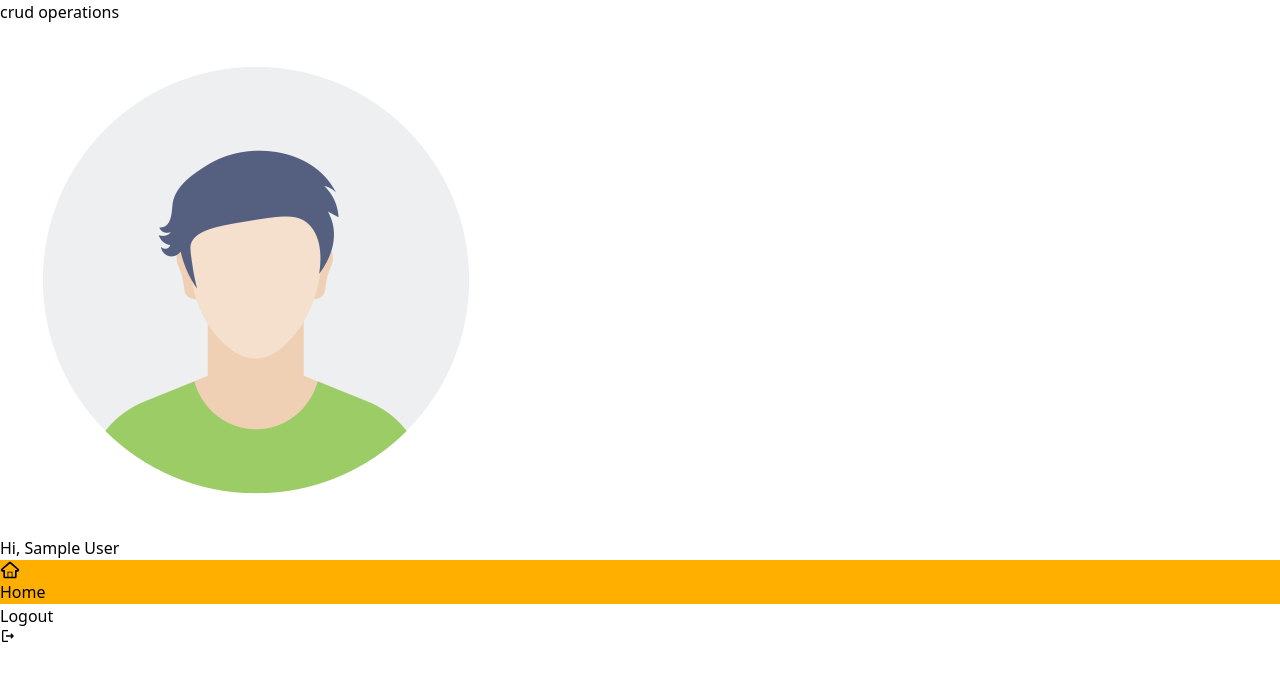
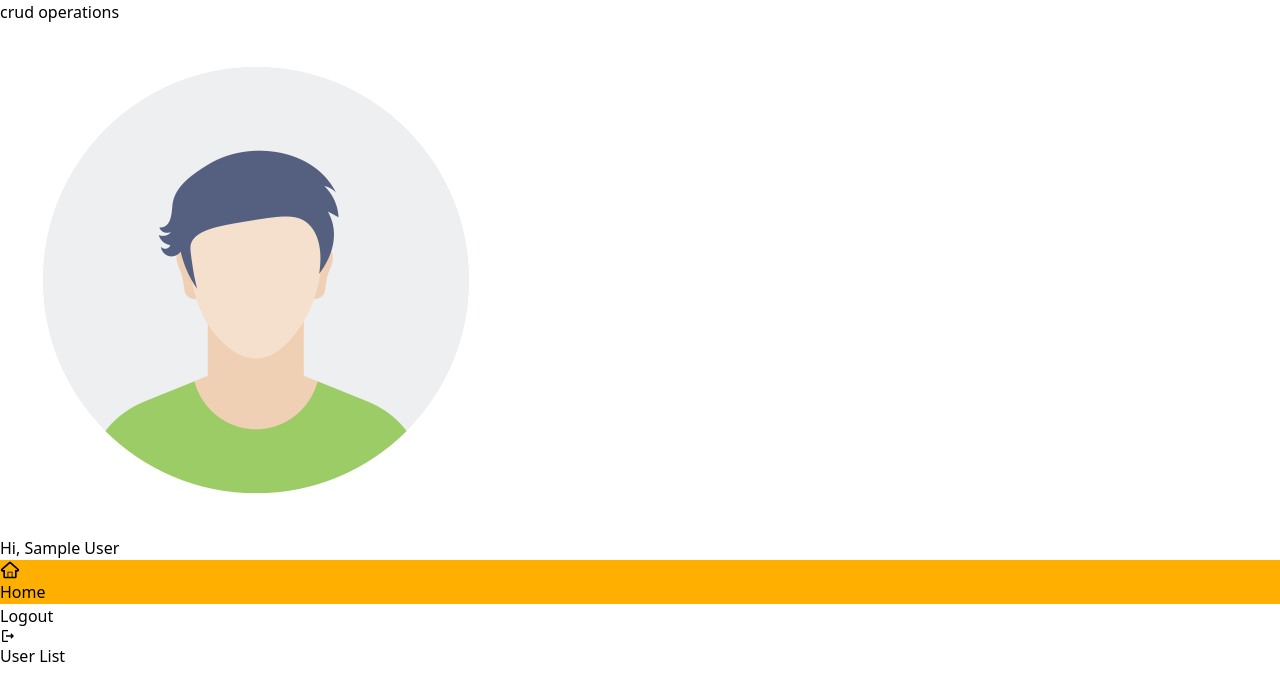
Before and after one commit to AnnielDev/crud-frontend, a React (Vite) app: page / in a window 1280 px wide. Shown: the top 700 px of the page. Built offline with nearby package versions, Linux system fonts and the light colour scheme; no server answers; sample sign-in values are in the browser's storage.

Commit message:
style: title in home

```diff
--- a/src/components/SignIn.tsx
+++ b/src/components/SignIn.tsx
@@ -40,7 +40,7 @@ export default function SignIn() {
   };
   return (
     <>
-      <h1 className="uppercase text-center font-bold text-3xl max-lg:text-2xl">
+      <h1 className="uppercase text-center font-bold text-3xl max-lg:text-2xl drop-shadow-lg">
         crud operations
       </h1>
       <div className="flex flex-col items-center my-8">
--- a/src/components/SignUp.tsx
+++ b/src/components/SignUp.tsx
@@ -75,7 +75,7 @@ export default function SignIn({ onBack }: Props) {
   return (
     <>
       <FaArrowLeftLong className="cursor-pointer" onClick={onBack} />
-      <h1 className="uppercase text-center font-bold text-3xl max-lg:text-2xl">
+      <h1 className="uppercase text-center font-bold text-3xl max-lg:text-2xl drop-shadow-lg">
         crud operations
       </h1>
       <div className="flex flex-col items-center my-8">
--- a/src/pages/Auth.tsx
+++ b/src/pages/Auth.tsx
@@ -24,7 +24,7 @@ export default function Auth() {
     >
       <div
         style={{ padding: `${auth ? "20px" : "24px"}` }}
-        className="bg-white w-5/12 max-lg:w-10/12 rounded-2xl drop-shadow-sm shadow-lg"
+        className="bg-white w-4/12 max-lg:w-10/12 rounded-2xl drop-shadow-sm shadow-lg"
       >
         {!auth ? (
           <SignIn />
--- a/src/pages/Home.tsx
+++ b/src/pages/Home.tsx
@@ -12,5 +12,11 @@ export default function Home() {
   useEffect(() => {
     getData();
   }, []);
-  return <div></div>;
+  return (
+    <div className="pt-2 grow pr-8">
+      <div className="border-b-2">
+        <h1 className="font-bold text-[22px]">User List</h1>
+      </div>
+    </div>
+  );
 }
```
